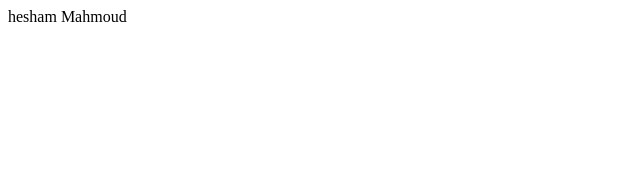
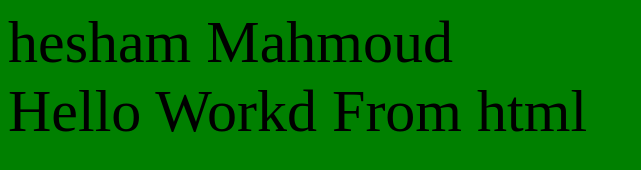
Before and after one commit to heshammahmoud11/Second-Test-Project, a plain HTML site: page index.html in a window 1280 px wide. Shown: the whole page, without its empty margins (0-641 px from the left). Drawn offline with Linux system fonts and the light colour scheme.

Commit message:
We Modifed 3 Files These are html and css and js

```diff
--- a/css/style.css
+++ b/css/style.css
@@ -0,0 +1,5 @@
+
+body{
+    background-color : green;
+    font-size:60px;
+}
--- a/index.html
+++ b/index.html
@@ -4,8 +4,10 @@
     <meta charset="UTF-8">
     <meta name="viewport" content="width=device-width, initial-scale=1.0">
     <title>Document</title>
+    <link rel="stylesheet" href="css/style.css">
 </head>
 <body>
     <div>hesham Mahmoud</div>
+    <div>Hello Workd From html</div>
 </body>
 </html>
--- a/js/main.js
+++ b/js/main.js
@@ -0,0 +1 @@
+console.log("This is Js File")
```
